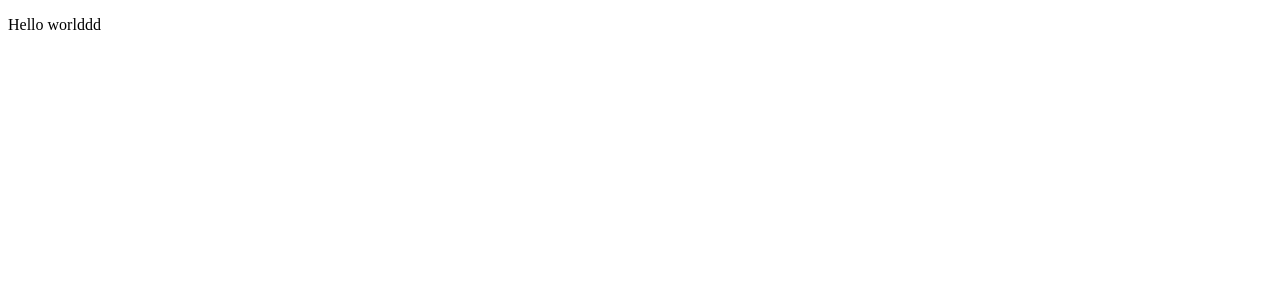
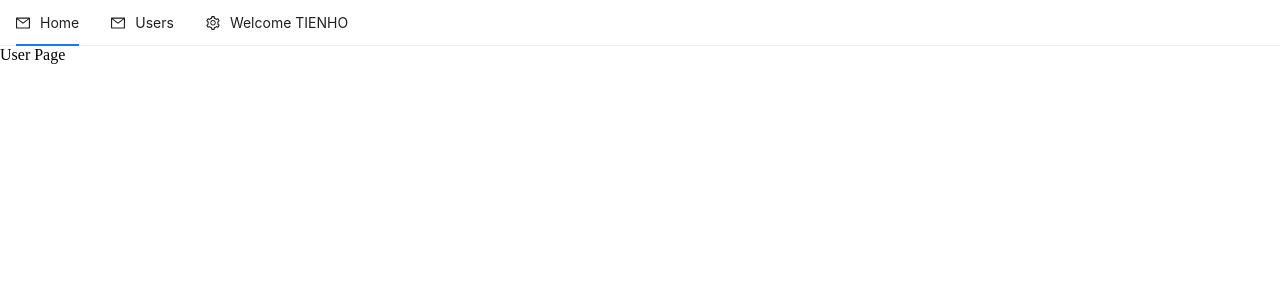
Before and after one commit to HoTien2004/FullstackJWT-Access_Token, a React (Vite) app in the folder frontend/: page /user in a window 1280 px wide. Shown: the top 300 px of the page. Built offline with nearby package versions, Linux system fonts and the light colour scheme; no server answers.

Commit message:
3. Complete registration feature

```diff
--- a/frontend/package.json
+++ b/frontend/package.json
@@ -11,9 +11,12 @@
     "preview": "vite preview"
   },
   "dependencies": {
+    "@ant-design/icons": "5.3.7",
+    "antd": "5.19.0",
     "axios": "1.7.2",
     "react": "18.3.1",
-    "react-dom": "18.3.1"
+    "react-dom": "18.3.1",
+    "react-router-dom": "6.24.0"
   },
   "devDependencies": {
     "@types/react": "18.3.3",
--- a/frontend/src/App.jsx
+++ b/frontend/src/App.jsx
@@ -1,5 +1,7 @@
 import { useEffect } from 'react'
 import axios from './util/axios.customize';
+import Header from './components/layout/header';
+import { Outlet } from 'react-router-dom';
 
 function App() {
 
@@ -13,7 +15,8 @@
 
   return (
     <>
-      <p>Hello worlddd</p>
+      <Header />
+      <Outlet />
     </>
   )
 }
--- /dev/null
+++ b/frontend/src/components/layout/header.jsx
@@ -0,0 +1,43 @@
+import React, { useState } from 'react';
+import { AppstoreOutlined, MailOutlined, SettingOutlined } from '@ant-design/icons';
+import { Menu } from 'antd';
+import { Link } from 'react-router-dom';
+
+const Header = () => {
+
+    const items = [
+        {
+            label: <Link to={"/"}>Home</Link>,
+            key: 'home',
+            icon: <MailOutlined />,
+        },
+        {
+            label: <Link to={"/user"}>Users</Link>,
+            key: 'users',
+            icon: <MailOutlined />,
+        },
+        {
+            label: 'Welcome TIENHO',
+            key: 'SubMenu',
+            icon: <SettingOutlined />,
+            children: [
+                {
+                    label: 'Đăng nhập',
+                    key: 'login',
+                },
+                {
+                    label: 'Đăng xuất',
+                    key: 'logout',
+                },
+            ],
+        },
+    ];
+
+    const [current, setCurrent] = useState('mail');
+    const onClick = (e) => {
+        console.log('click ', e);
+        setCurrent(e.key);
+    };
+    return <Menu onClick={onClick} selectedKeys={[current]} mode="horizontal" items={items} />;
+};
+export default Header;
--- a/frontend/src/main.jsx
+++ b/frontend/src/main.jsx
@@ -1,9 +1,44 @@
 import React from 'react'
 import ReactDOM from 'react-dom/client'
 import App from './App.jsx'
+import './styles/global.css'
+import {
+  createBrowserRouter,
+  RouterProvider,
+} from "react-router-dom";
+import RegisterPage from './pages/register.jsx';
+import UserPage from './pages/user.jsx';
+import HomePage from './pages/home.jsx';
+import LoginPage from './pages/login.jsx';
+
+const router = createBrowserRouter([
+  {
+    path: "/",
+    element: <App />,
+    children: [
+      {
+        index: true,
+        element: <HomePage />,
+      },
+      {
+        path: "user",
+        element: <UserPage />,
+      }
+    ],
+
+  },
+  {
+    path: "register",
+    element: <RegisterPage />,
+  },
+  {
+    path: "login",
+    element: <LoginPage />,
+  },
+]);
 
 ReactDOM.createRoot(document.getElementById('root')).render(
   <React.StrictMode>
-    <App />
+    <RouterProvider router={router} />
   </React.StrictMode>,
 )
--- /dev/null
+++ b/frontend/src/pages/home.jsx
@@ -0,0 +1,11 @@
+
+
+const HomePage = () => {
+    return (
+        <div>
+            Home Page
+        </div>
+    )
+}
+
+export default HomePage;
--- /dev/null
+++ b/frontend/src/pages/login.jsx
@@ -0,0 +1,9 @@
+const LoginPage = () => {
+    return (
+        <div>
+            Login page
+        </div>
+    )
+}
+
+export default LoginPage;
--- /dev/null
+++ b/frontend/src/pages/register.jsx
@@ -0,0 +1,96 @@
+import React from 'react';
+import { Button, Checkbox, Form, Input, notification } from 'antd';
+import { createUserApi } from '../util/api';
+import { useNavigate } from 'react-router-dom';
+
+const RegisterPage = () => {
+
+    const navigate = useNavigate();
+
+    const onFinish = async (values) => {
+        const { name, email, password } = values;
+
+        const res = await createUserApi(name, email, password);
+
+        if (res) {
+            notification.success({
+                message: 'User registered successfully!',
+                description: 'You can now login with your new credentials.',
+            });
+            navigate("/login")
+        } else {
+            notification.error({
+                message: 'ERROR',
+                description: 'ERROR',
+            })
+        }
+
+        console.log('>>> Success:', res);
+    };
+    return (
+        <div style={{ margin: 50 }}>
+            <Form
+                name="basic"
+                labelCol={{
+                    span: 8,
+                }}
+                wrapperCol={{
+                    span: 16,
+                }}
+                style={{
+                    maxWidth: 600,
+                }}
+                onFinish={onFinish}
+                autoComplete="off"
+                layout='vertical'
+            >
+                <Form.Item
+                    label="Email"
+                    name="email"
+                    rules={[
+                        {
+                            required: true,
+                            message: 'Please input your email!',
+                        },
+                    ]}
+                >
+                    <Input />
+                </Form.Item>
+
+                <Form.Item
+                    label="Password"
+                    name="password"
+                    rules={[
+                        {
+                            required: true,
+                            message: 'Please input your password!',
+                        },
+                    ]}
+                >
+                    <Input.Password />
+                </Form.Item>
+
+                <Form.Item
+                    label="Name"
+                    name="name"
+                    rules={[
+                        {
+                            required: true,
+                            message: 'Please input your name!',
+                        },
+                    ]}
+                >
+                    <Input />
+                </Form.Item>
+
+                <Form.Item>
+                    <Button type="primary" htmlType="submit">
+                        Submit
+                    </Button>
+                </Form.Item>
+            </Form>
+        </div>
+    )
+}
+
+export default RegisterPage;
--- /dev/null
+++ b/frontend/src/pages/user.jsx
@@ -0,0 +1,11 @@
+
+
+const UserPage = () => {
+    return (
+        <div>
+            User Page
+        </div>
+    )
+}
+
+export default UserPage;
--- /dev/null
+++ b/frontend/src/styles/global.css
@@ -0,0 +1,4 @@
+* {
+    margin: 0;
+    padding: 0;
+}
--- /dev/null
+++ b/frontend/src/util/api.js
@@ -0,0 +1,15 @@
+import axios from "./axios.customize";
+
+const createUserApi = (name, email, password) => {
+    const URL_API = "v1/api/register";
+    const data = {
+        name,
+        email,
+        password
+    }
+    return axios.post(URL_API, data);
+}
+
+export {
+    createUserApi
+}
```
Also changed, not shown: 1 other file (tests, documents, lock files or other folders).
